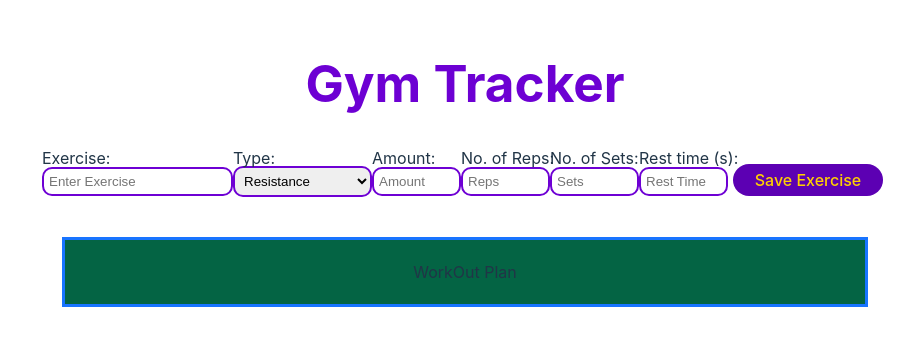
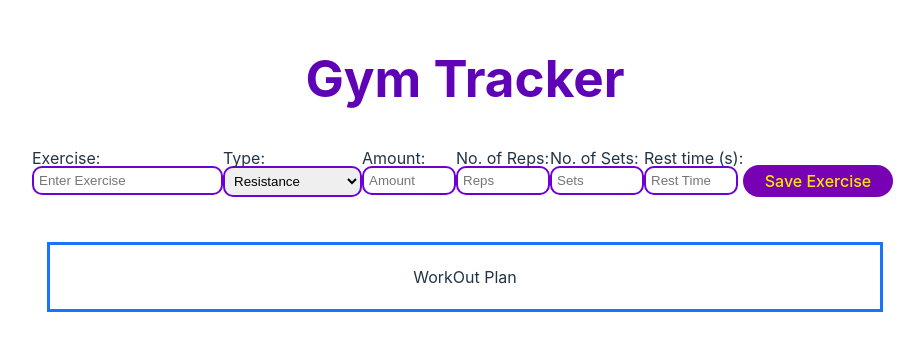
Before and after one commit to dav15jr/Gym-Tracker, a React (Vite) app: page / in a window 1280 px wide. Shown: the part 226-576 px from the top of the page, without its empty margins (175-1099 px from the left). Built offline with nearby package versions, Linux system fonts and the light colour scheme.

Commit message:
Updated layout, centred buttons, separated exercise title, lined progress bar with sets button.

```diff
--- a/src/App.tsx
+++ b/src/App.tsx
@@ -44,15 +44,15 @@ export default function App() {
 
       newDiv.innerHTML = `
       <div>
-        <span>Exercise:</span> ${getSets.exercise},
+        <h3>Exercise:${getSets.exercise}</h3>
         ${getSets.sets} sets of ${getSets.reps} reps
         with ${getSets.amount} ${getSets.type}
         <span>Rest time:</span> ${getSets.rest} secs.
       </div>
       `;
+
       document.getElementById('data').appendChild(newDiv);
       document.getElementById('data').appendChild(barDiv);
-      document.getElementById('data').appendChild(setBtn);
       document.getElementById('data').appendChild(startBtn);
       document.getElementById('data').appendChild(timerBtn);
 
@@ -71,6 +71,7 @@ export default function App() {
 
           document.getElementById(`${keyname}bar`).innerText = 'Progress:' ;
           document.getElementById(`${keyname}bar`).appendChild(proBar);
+          document.getElementById(`${keyname}bar`).appendChild(setBtn);
         }
 
     const  showStartButton = () => {
@@ -180,8 +181,11 @@ export default function App() {
       <h1>Gym Tracker</h1>
       <div className="inputs">
         <form className="form">
+          <div>
           <label htmlFor="exercise">Exercise:</label>
           <input type="text" placeholder='Enter Exercise' id="exercise" name="exercise" required></input>
+          </div>
+          <div>
           <label htmlFor="type">Type:</label>
           <select id="type" name="type" onChange={checkEx}>
             <option value="Resistance level">Resistance</option>
@@ -189,16 +193,24 @@ export default function App() {
             <option value="Kg's">Kilo Grams (Kg's)</option>
             <option value="Lb's">Pounds (Lb's)</option>
           </select>
+          </div>
+          <div>
           <label htmlFor="amount" id='amountLabel' >Amount:</label>
           <input type="number" placeholder='Amount' id="amount" name="amount"></input>
+          </div>
+          <div>
           <label htmlFor="reps">No. of Reps:</label>
           <input type="number" placeholder='Reps' id="reps"  name="reps"></input>
+          </div>
+          <div>
           <label htmlFor="sets">No. of Sets:</label>
           <input type="number" placeholder='Sets' id="sets" name="sets" required></input>
-
+          </div>
+          <div>
           <label htmlFor="rest">Rest time (s):</label>
           <input type="number" placeholder='Rest Time' id="rest" name="rest" required></input>
-
+          </div>
+          <br></br>
           <button id="submit-btn" type="submit" >Save Exercise</button>
 
         </form>
--- a/src/index.css
+++ b/src/index.css
@@ -33,7 +33,7 @@ body {
 h1 {
   font-size: 3.2em;
   line-height: 1.1;
-  color: rgb(109, 0, 211);
+  color: rgb(95, 3, 182);
 }
 
 @media (prefers-color-scheme: light) {
@@ -55,6 +55,17 @@ h1 {
   padding: 2rem;
   text-align: center;
 }
+.form{
+  display:flex;
+  flex-wrap: wrap;
+  padding: 5px;
+  margin: 0 auto;
+}
+
+label{
+  /* display: inline-flex; */
+  position:absolute;
+}
 
 input, select{
   width: auto;
@@ -66,12 +77,10 @@ input, select{
 }
 
 #sets, #reps, #amount, #rest{
-  width: 75px;
+  width: 80px;
+  flex-grow: inherit;
 }
 
-label{
-  position:absolute;
-}
 /* .barContainer {
   width: 100%;
   height: 30px;
@@ -83,23 +92,64 @@ label{
   color: white;
 } */
 .bar {
-  width: 100%;
   height: 30px;
-  color: #ffb922;
+  justify-items: center;
+  align-self: center;
   /* background-color: #28da04; */
 }
-
-#label1{
-  /* align-items: center; */
-  color:#da0404
+span{
+  font-weight: bold;
 }
-
+#data{
+  display: flex;
+  flex-direction: column;
+  justify-content:center ;
+  align-content: center;
+  gap: 10px;
+  width:auto;
+  height: fit-content;
+  margin: 20px;
+  padding:20px;
+  border: 3px solid rgb(24, 116, 255);
+  /* background-color: rgb(3, 214, 144); */
+}
+#data > div{
+  display: flex;
+  justify-content: center;
+  align-items: center;
+  gap: 15px;
+  width:auto;
+  height:fit-content;
+  /* border: 3px solid rgb(138, 194, 9);
+  background-color:rgb(118, 118, 255); */
+}
+.exfin{
+  font-style: italic;
+  font-weight: bold;
+  text-decoration: line-through;
+  color:rgb(172, 5, 5);
+}
+/*---------------------Buttons-------------------*/
+button{
+  width:150px;
+  border-radius: 10px;
+  border: 2px solid transparent;
+  padding: 0.6em 1.2em;
+  align-self: center;
+  font-size: 1em;
+  font-weight: 500;
+  font-family: inherit;
+  background-color: #b018ec;
+  cursor: pointer;
+  transition: border-color 0.7s;
+}
+button:hover {
+  border-color: #013b10;
+  background-color: #28da04;
+}
 #submit-btn {
-  justify-self: center;
-  justify-content: left;
-  justify-items: right;
-  color:rgb(255, 208, 0) ;
-  background: rgb(92, 0, 179);
+  color:rgb(255, 230, 0) ;
+  background: rgb(120, 2, 179);
   padding: 5px 10px ;
   margin: 5px;
   border-radius: 20px;
@@ -107,80 +157,20 @@ label{
 }
 
 #submit-btn:hover {
-  color:rgb(211, 0, 0) ;
+  color:rgb(0, 0, 0) ;
   background: rgb(240, 198, 13);
-  padding: 5px 10px ;
-  margin: 5px;
-}
-#data > div{
-  display: flex;
-  justify-content: left;
-  gap: 10px;
-  width:auto;
-  height:fit-content;
-  margin: 20px;
-  padding:20px;
-  border: 3px solid rgb(138, 194, 9);
-  background-color:rgb(118, 118, 255);
-}
-#data{
-  /* display: flex;
-  flex-direction: column; */
-  justify-content:center ;
-  gap: 10px;
-  width:auto;
-  height: auto;
-  margin: 20px;
-  padding:20px;
-  border: 3px solid rgb(24, 116, 255);
-  background-color: rgb(4, 100, 68);
-}
-.exfin{
-  /* display: flex;
-  flex-direction: column; */
-  font-style: italic;
-  text-decoration: line-through;
-  color:rgb(255, 0, 221);
-}
-
-button{
-  width:150px;
-  border-radius: 10px;
-  border: 2px solid transparent;
-  padding: 0.6em 1.2em;
-  justify-self: center;
-  justify-content: left;
-  justify-items: right;
-  font-size: 1em;
-  font-weight: 500;
-  font-family: inherit;
-  background-color: #0e32fc;
-  cursor: pointer;
-  transition: border-color 0.7s;
-}
-button:hover {
-  border-color: #013b10;
-  background-color: #28da04;
 }
 .timerBtn{
-  /* display: flex;
-  flex-direction: column; */
-  justify-self: center;
-  justify-content: left;
-  justify-items: right;
   background-color: #c9cc06;
   color:black;
+  align-self: center;
+
 }
 .timerBtn:hover{
   background-color: #dfdfdf;
   color:black;
 }
 .btnFin{
-  /* display: flex;
-  flex-direction: column; */
-  justify-content: left;
-  justify-items: right;
-  justify-self: center;
   background-color: #aaaaaa;
   color:black;
 }
@@ -191,10 +181,6 @@ button:hover {
 .restDone{
   background-color: #da0404;
   }
-
-span{
-  font-weight: bold;
-}
 
 /*-------Default button settings----*/
 bttn {
```
